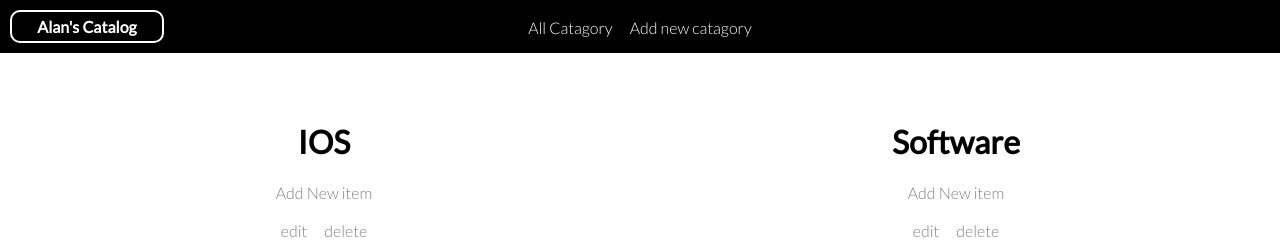
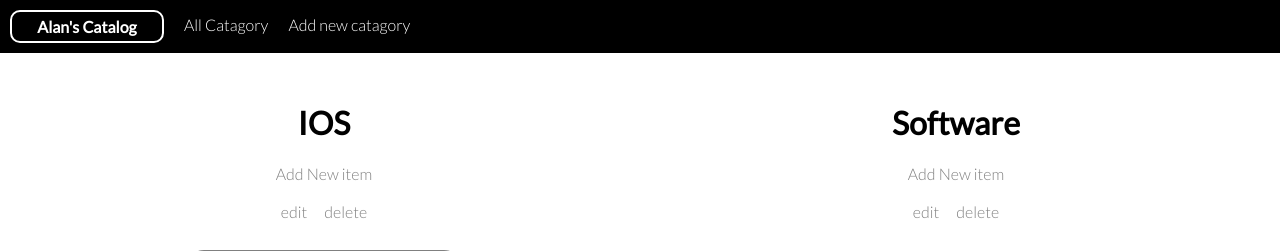
Before and after one commit to yihuicai/Alan, a Flask app: page / in a window 1280 px wide. Shown: the top 251 px of the page. Run offline with Flask 2, Linux system fonts and the light colour scheme.

Commit message:
basic CSS completed

```diff
--- a/application.py
+++ b/application.py
@@ -42,11 +42,15 @@ def New_catalog():
     if request.method == 'GET':
         return render_template('new_catalog.html')
     else:
-        newCatagory=Catagory(name=request.form['name'])
-        session.add(newCatagory)
-        flash("New catagory created!")
-        session.commit()
-        return redirect(url_for('All_catalog'))
+        if request.form['name']:
+            newCatagory=Catagory(name=request.form['name'])
+            session.add(newCatagory)
+            flash("New catagory created!")
+            session.commit()
+            return redirect(url_for('All_catalog'))
+        else:
+            flash("Please give a name for catagory")
+            return render_template('new_catalog.html')
 
 @app.route('/catalog/<int:catalog_id>/edit', methods=['Get', 'Post'])
 def Edit_catalog(catalog_id):
@@ -78,12 +82,16 @@ def New_item(catalog_id):
     if request.method == 'GET':
         return render_template('new_item.html', catalog_id=catalog_id)
     else:
-        newItem=Item(name=request.form['name'], attribute=request.form['attribute'],
-                     description=request.form['description'], url_link=request.form['url'], catagory_id=catalog_id)
-        session.add(newItem)
-        flash("An item has been created!")
-        session.commit()
-        return redirect(url_for('This_catalog', catalog_id=catalog_id))
+        if request.form['name']:
+            newItem=Item(name=request.form['name'], attribute=request.form['attribute'],
+            description=request.form['description'], url_link=request.form['url'], catagory_id=catalog_id)
+            session.add(newItem)
+            flash("An item has been created!")
+            session.commit()
+            return redirect(url_for('This_catalog', catalog_id=catalog_id))
+        else:
+            flash("Please give a name for item")
+            return redirect(url_for('All_catalog'))
 
 @app.route('/catalog/<int:catalog_id>/item/<int:item_id>/edit',  methods=['GET','POST'])
 def Edit_item(catalog_id, item_id):
--- a/static/style.css
+++ b/static/style.css
@@ -12,6 +12,8 @@ header {
 	z-index: 2;
 	overflow-y: auto;
 	background-color: black;
+	display: flex;
+	flex-wrap: wrap;
 }
 
 .flash{
@@ -20,9 +22,8 @@ header {
 	top: 64px;
 }
 .new {
-	position: relative;
-	right: 0px;
-	top: 10px;
+	margin:10px;
+	padding: 5px 0;
 	z-index: 2;
 	color: white;
 }
@@ -61,7 +62,7 @@ a {
 	border: solid 1px grey;
 	border-radius: 20px;
 	max-width: 100%;
-	height: 200px;
+	height: 100px;
 	margin:10px;
 }
 .item {
--- a/templates/all_catalog.html
+++ b/templates/all_catalog.html
@@ -8,10 +8,10 @@
 <body>
     <header>
         <h4 class="logo">Alan's Catalog</h4>
+	    <a class="new" href="{{url_for('All_catalog')}}">All Catagory</a>
+        <a class="new" href="{{url_for('New_catalog')}}">Add new catagory</a>
+	</header>
 
-	</header>
-	<a class="new" href="{{url_for('All_catalog')}}">All Catagory</a>
-    <a class="new" href="{{url_for('New_catalog')}}">Add new catagory</a>
 	{% with messages = get_flashed_messages() %}
     {% if messages %}
     {% for message in messages %}
@@ -33,7 +33,7 @@
 	    <br/>
 	    <br/>
 	  	{% for j in i['items'] %}
-	    <div class="items"" style="background: url({{j.url_link}}) no-repeat center center">
+	    <div class="items">
 	        <h3 class="item_name">{{ j.name }}</h3>
 	        <a class="button" href="{{url_for('Edit_item', catalog_id = i['id'], item_id=j.Id)}}" >edit</a>
 	        <a class="button" href="{{url_for('Delete_item', catalog_id = i['id'], item_id=j.Id)}}">delete</a>
--- a/templates/delete_catalog.html
+++ b/templates/delete_catalog.html
@@ -8,9 +8,10 @@
 <body>
     <header>
         <h4 class="logo">Alan's Catalog</h4>
+        <a class="new" href="{{url_for('All_catalog')}}">All Catagory</a>
+        <a class="new" href="{{url_for('New_catalog')}}">Add new catagory</a>
 	</header>
-	<a class="new" href="{{url_for('All_catalog')}}">All Catagory</a>
-    <a class="new" href="{{url_for('New_catalog')}}">Add new catagory</a>
+
 	{% with messages = get_flashed_messages() %}
     {% if messages %}
     {% for message in messages %}
--- a/templates/delete_item.html
+++ b/templates/delete_item.html
@@ -8,10 +8,10 @@
 <body>
     <header>
         <h4 class="logo">Alan's Catalog</h4>
+	    <a class="new" href="{{url_for('All_catalog')}}">All Catagory</a>
+        <a class="new" href="{{url_for('New_catalog')}}">Add new catagory</a>
+	</header>
 
-	</header>
-	<a class="new" href="{{url_for('All_catalog')}}">All Catagory</a>
-    <a class="new" href="{{url_for('New_catalog')}}">Add new catagory</a>
 	{% with messages = get_flashed_messages() %}
     {% if messages %}
     {% for message in messages %}
--- a/templates/edit_catalog.html
+++ b/templates/edit_catalog.html
@@ -8,10 +8,10 @@
 <body>
     <header>
         <h4 class="logo">Alan's Catalog</h4>
+        <a class="new" href="{{url_for('All_catalog')}}">All Catagory</a>
+        <a class="new" href="{{url_for('New_catalog')}}">Add new catagory</a>
+	</header>
 
-	</header>
-	<a class="new" href="{{url_for('All_catalog')}}">All Catagory</a>
-    <a class="new" href="{{url_for('New_catalog')}}">Add new catagory</a>
 	{% with messages = get_flashed_messages() %}
     {% if messages %}
     {% for message in messages %}
--- a/templates/edit_item.html
+++ b/templates/edit_item.html
@@ -8,10 +8,10 @@
 <body>
     <header>
         <h4 class="logo">Alan's Catalog</h4>
+        <a class="new" href="{{url_for('All_catalog')}}">All Catagory</a>
+        <a class="new" href="{{url_for('New_catalog')}}">Add new catagory</a>
+	</header>
 
-	</header>
-	<a class="new" href="{{url_for('All_catalog')}}">All Catagory</a>
-    <a class="new" href="{{url_for('New_catalog')}}">Add new catagory</a>
 	{% with messages = get_flashed_messages() %}
     {% if messages %}
     {% for message in messages %}
--- a/templates/new_catalog.html
+++ b/templates/new_catalog.html
@@ -8,9 +8,10 @@
 <body>
     <header>
         <h4 class="logo">Alan's Catalog</h4>
+        <a class="new" href="{{url_for('All_catalog')}}">All Catagory</a>
+        <a class="new" href="{{url_for('New_catalog')}}">Add new catagory</a>
 	</header>
-	<a class="new" href="{{url_for('All_catalog')}}">All Catagory</a>
-    <a class="new" href="{{url_for('New_catalog')}}">Add new catagory</a>
+
 	{% with messages = get_flashed_messages() %}
     {% if messages %}
     {% for message in messages %}
@@ -25,6 +26,7 @@
 	    <p>Name:</p>
 	    <input type='text' size='30' name='name'>
 	    <input type='submit' value='Create'>
+	    <a class="button" href="{{url_for('All_catalog')}}">Cancel</a>
 	</form>
 	</div>
 </body>
--- a/templates/new_item.html
+++ b/templates/new_item.html
@@ -8,9 +8,10 @@
 <body>
     <header>
         <h4 class="logo">Alan's Catalog</h4>
+        <a class="new" href="{{url_for('All_catalog')}}">All Catagory</a>
+        <a class="new" href="{{url_for('New_catalog')}}">Add new catagory</a>
 	</header>
-	<a class="new" href="{{url_for('All_catalog')}}">All Catagory</a>
-    <a class="new" href="{{url_for('New_catalog')}}">Add new catagory</a>
+
 	{% with messages = get_flashed_messages() %}
     {% if messages %}
     {% for message in messages %}
@@ -32,6 +33,7 @@
 	    <input type='text' size='30' name='url'>
 	    <br/>
 	    <input type='submit' value='Create'>
+	    <a class="button" href="{{url_for('All_catalog')}}">Cancel</a>
 	</form>
 	</div>
 </body>
```
